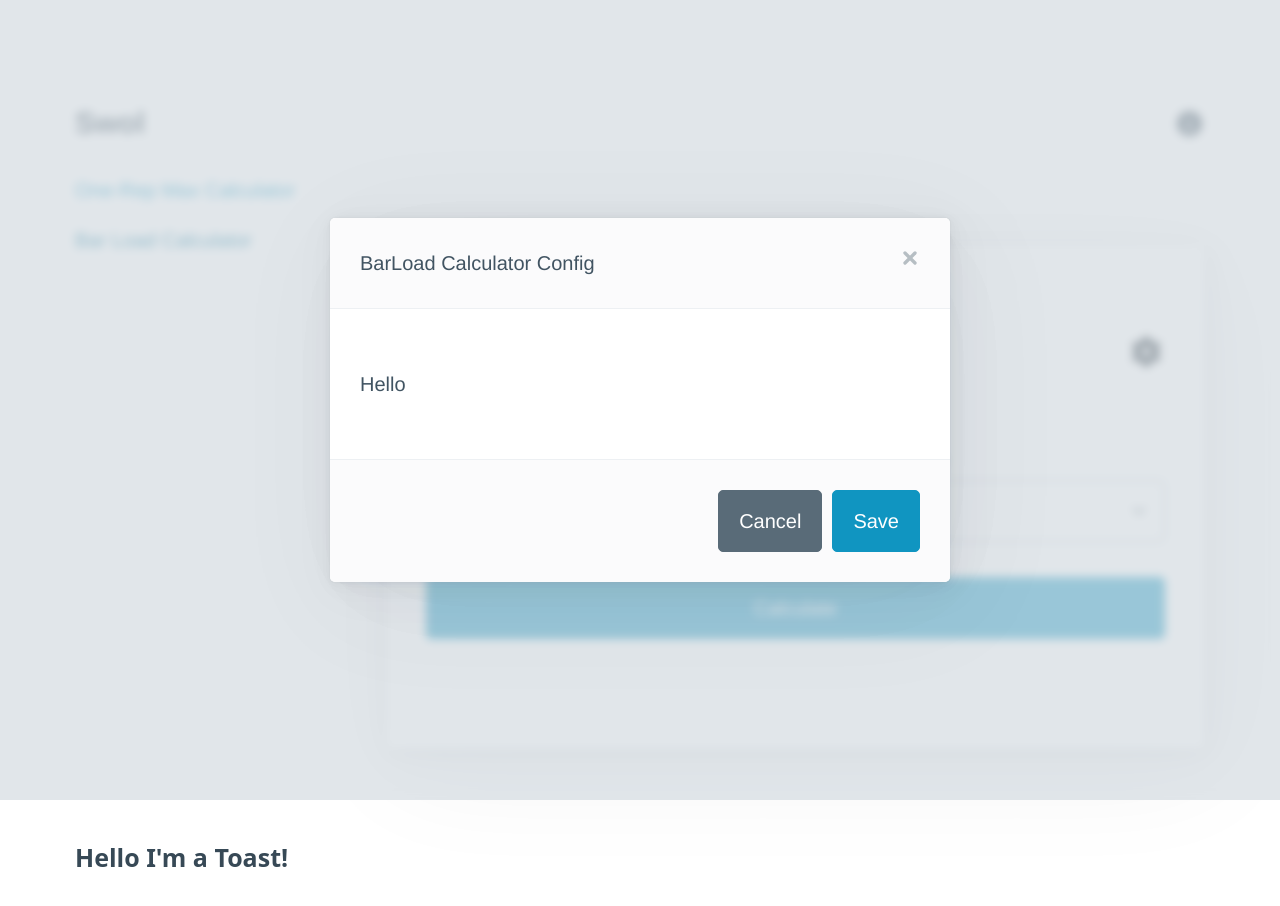
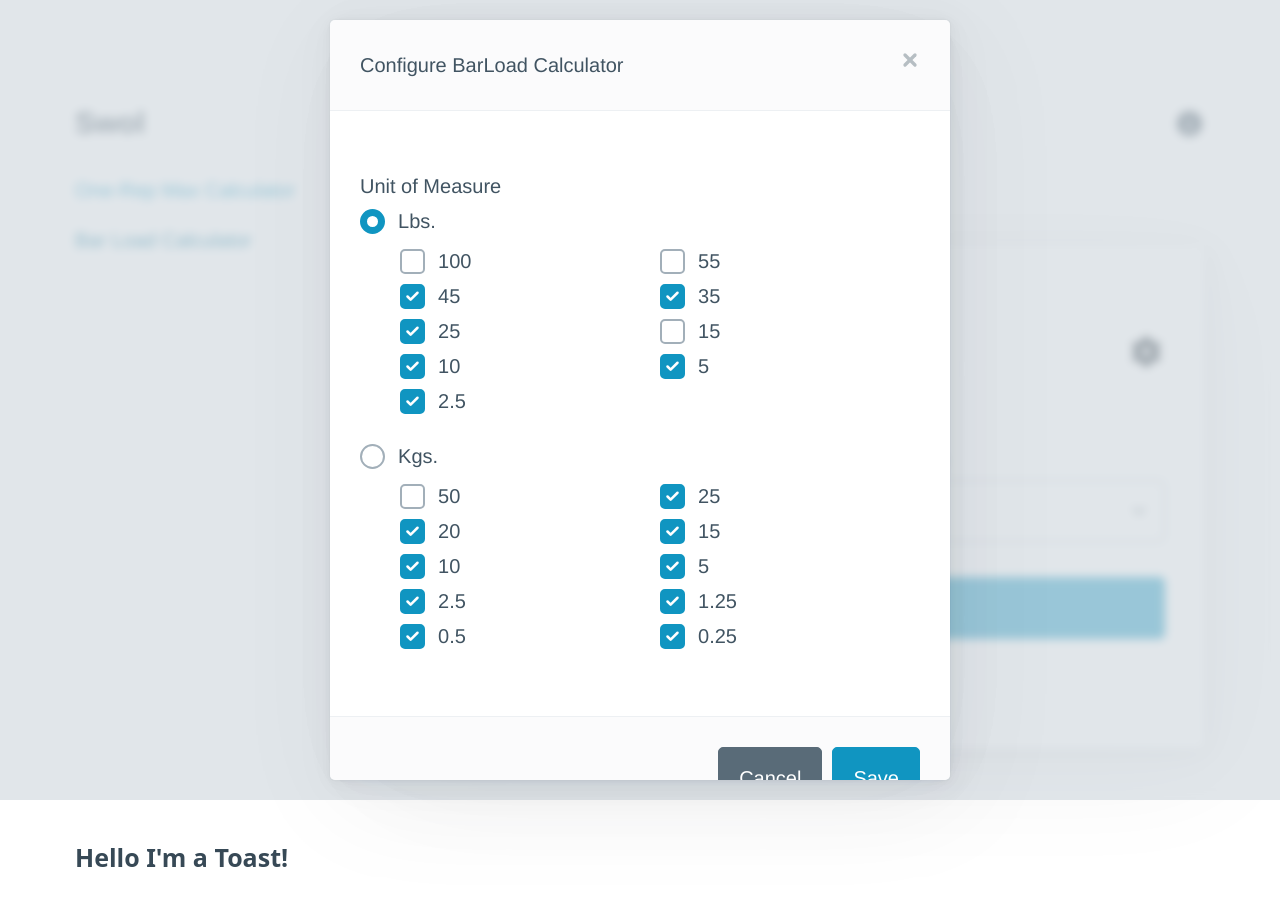
Before and after one commit to jameshschuler/swol, a Vue app: page /barload-calculator in a window 1280 px wide. Both pictures are taken after a click on the element 1146 px from the left and 355 px from the top of the page. Shown: the top 906 px of the page. Built offline with nearby package versions, Linux system fonts and the light colour scheme.

Commit message:
Settings modal

```diff
--- a/package.json
+++ b/package.json
@@ -15,6 +15,7 @@
   "devDependencies": {
     "@vitejs/plugin-vue": "^2.3.1",
     "node-sass": "^7.0.1",
+    "prettier": "^2.7.1",
     "sass": "^1.51.0",
     "typescript": "^4.5.4",
     "vite": "^2.9.5",
--- a/src/components/features/barLoadCalculator/BarLoadCalculator.vue
+++ b/src/components/features/barLoadCalculator/BarLoadCalculator.vue
@@ -28,7 +28,7 @@
     </article>
     <BarLoadResults v-if="results.size !== 0" :results="results" :unit-of-measure="store.selectedPlateUnitOfMeasure" />
   </div>
-  <Modal title="BarLoad Calculator Config" :open="open" @close="open = false" :options="modalConfig">
+  <Modal title="Configure BarLoad Calculator" :open="open" @close="open = false" :options="modalConfig">
     <BarLoadCalculatorConfig />
   </Modal>
 </template>
--- a/src/components/features/barLoadCalculator/BarLoadCalculatorConfig.vue
+++ b/src/components/features/barLoadCalculator/BarLoadCalculatorConfig.vue
@@ -1,3 +1,39 @@
-<template>Hello</template>
-<script setup lang="ts"></script>
-<style lang="scss" scoped></style>
+<template>
+  <fieldset>
+    <legend>Unit of Measure</legend>
+    <div class="mb-md">
+      <label for="lbs">
+        <input type="radio" id="lbs" name="uom" value="lbs" checked />
+        Lbs.
+      </label>
+      <fieldset class="ml-lg mt-sm grid">
+        <label v-for="plate of store.selectablePoundPlates" :for="'lb-' + plate.weight.toString()">
+          <input type="checkbox" :id="'lb-' + plate.weight.toString()" :name="plate.weight.toString()" :checked="plate.selected" />
+          {{ plate.weight }}
+        </label>
+      </fieldset>
+    </div>
+    <div>
+      <label for="kgs">
+        <input type="radio" id="kgs" name="uom" value="kgs" />
+        Kgs.
+      </label>
+      <fieldset class="ml-lg mt-sm grid">
+        <label v-for="plate of store.selectableKilogramPlates" :for="'kg-' + plate.weight.toString()">
+          <input type="checkbox" :id="'kg-' + plate.weight.toString()" :name="plate.weight.toString()" :checked="plate.selected" />
+          {{ plate.weight }}
+        </label>
+      </fieldset>
+    </div>
+  </fieldset>
+</template>
+<script setup lang="ts">
+import { store } from "@/store";
+</script>
+<style lang="scss" scoped>
+.grid {
+  display: grid;
+  grid-gap: 0px;
+  grid-template-columns: 1fr 1fr;
+}
+</style>
--- a/src/models/constants.ts
+++ b/src/models/constants.ts
@@ -6,6 +6,7 @@ export const defaultPoundPlateSet = new Array<SelectablePlate>(
     { weight: 45, selected: true, },
     { weight: 35, selected: true, },
     { weight: 25, selected: true, },
+    { weight: 15, selected: false, },
     { weight: 10, selected: true, },
     { weight: 5, selected: true, },
     { weight: 2.5, selected: true, },
```
Also changed, not shown: 2 other files (tests, documents, lock files or other folders).
